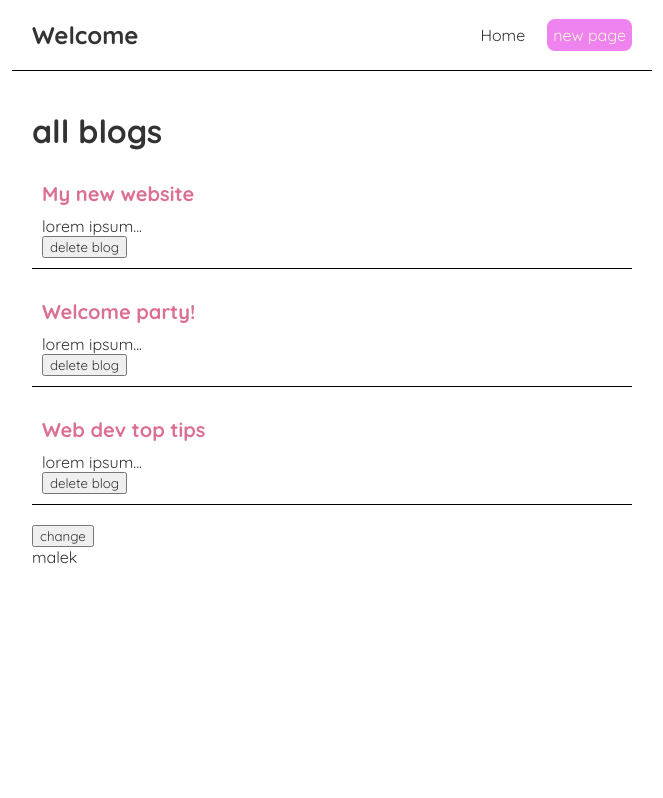
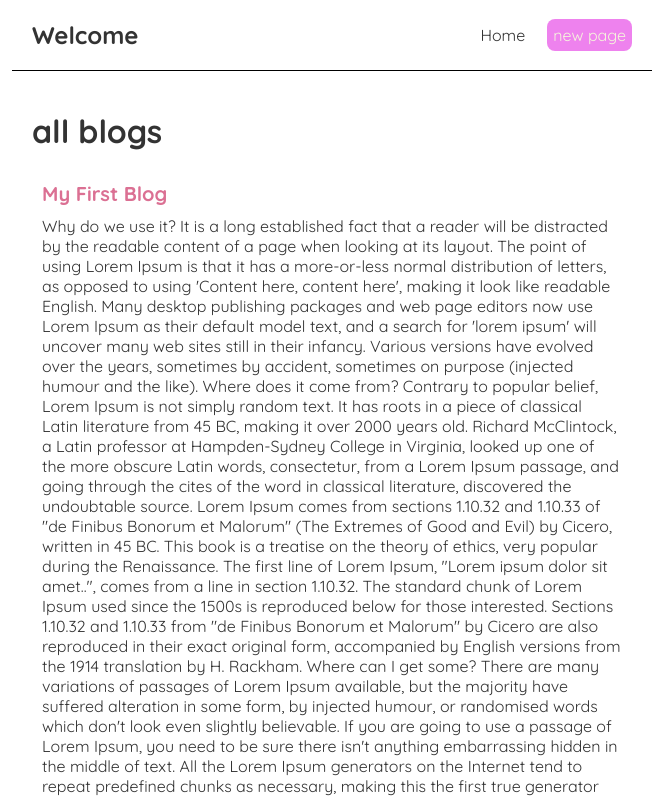
Before and after one commit to malekelkssas/learning-react, a React (Create React App) app: page / in a window 1280 px wide. Shown: the top 798 px of the page, without its empty margins (308-971 px from the left). Built offline with nearby package versions, Linux system fonts and the light colour scheme; data requests are answered from the project's data file.

Commit message:
Lesson 17: fetching data with useEffect

```diff
--- a/src/Home.js
+++ b/src/Home.js
@@ -1,12 +1,9 @@
-import { useState ,useEffect } from "react"; // now we will use effect
+import { useState ,useEffect } from "react";
 import BlogList from "./BlogList";
 
 /**
- * usestate is something called hook
- * there is another hooks
- * now we will use useeffect => it run function everytime we render the element
- *                              and this happen every time you refresh or first load
- *                              and when state (useState) changes
+ * we can use useEffect to fetch data from database and api =>
+ *  here we will use Json as fake api and database data
  */
 
 const Home = () => {
@@ -16,31 +13,24 @@ const Home = () => {
         setBlogs(tmp);
     };
 
-    const [blogs , setBlogs] = useState(
-        [
-            { title: 'My new website', body: 'lorem ipsum...', author: 'mario', id: 1 },
-            { title: 'Welcome party!', body: 'lorem ipsum...', author: 'yoshi', id: 2 },
-            { title: 'Web dev top tips', body: 'lorem ipsum...', author: 'mario', id: 3 }
-        ]
-    );
-        const [name,setNAme] = useState("malek");
+    const [blogs , setBlogs] = useState(null);
         useEffect(()=>{
-            // take care of changing state inside this
-            console.log("hi malek");
-            console.log(name);
-            // as the page can be re-render many times
-            // and i may don't need this function to run
-            // every tim i will somthing called dependecy array
-            // we pass it as arguments => sothat it runs just after
-            // the first render (if it is empty)
-            // or i can put a dependency
-        },[name]);
+            // now we will fetch data => (we can't async here (use await))
+            // instead we use (.then()) method
+            fetch('http://localhost:8000/blogs').then(res => {
+                return res.json();
+            }).then( data => {
+                setBlogs(data);
+                // console.log(data);
+            })
+            ; // this is a get request
+        },[]);
 
     return (
         <div className="home">
-            <BlogList blogs={blogs} title = "all blogs" deleteBlog = {deleteBlog} />
-            <button onClick={()=>setNAme("mo")}>change</button>
-            <p>{name}</p>
+            {blogs && <BlogList blogs={blogs} title = "all blogs" deleteBlog = {deleteBlog} />} {/**this is to check if blogs is null or not */}
+
+
         </div>
      );
 }
```
